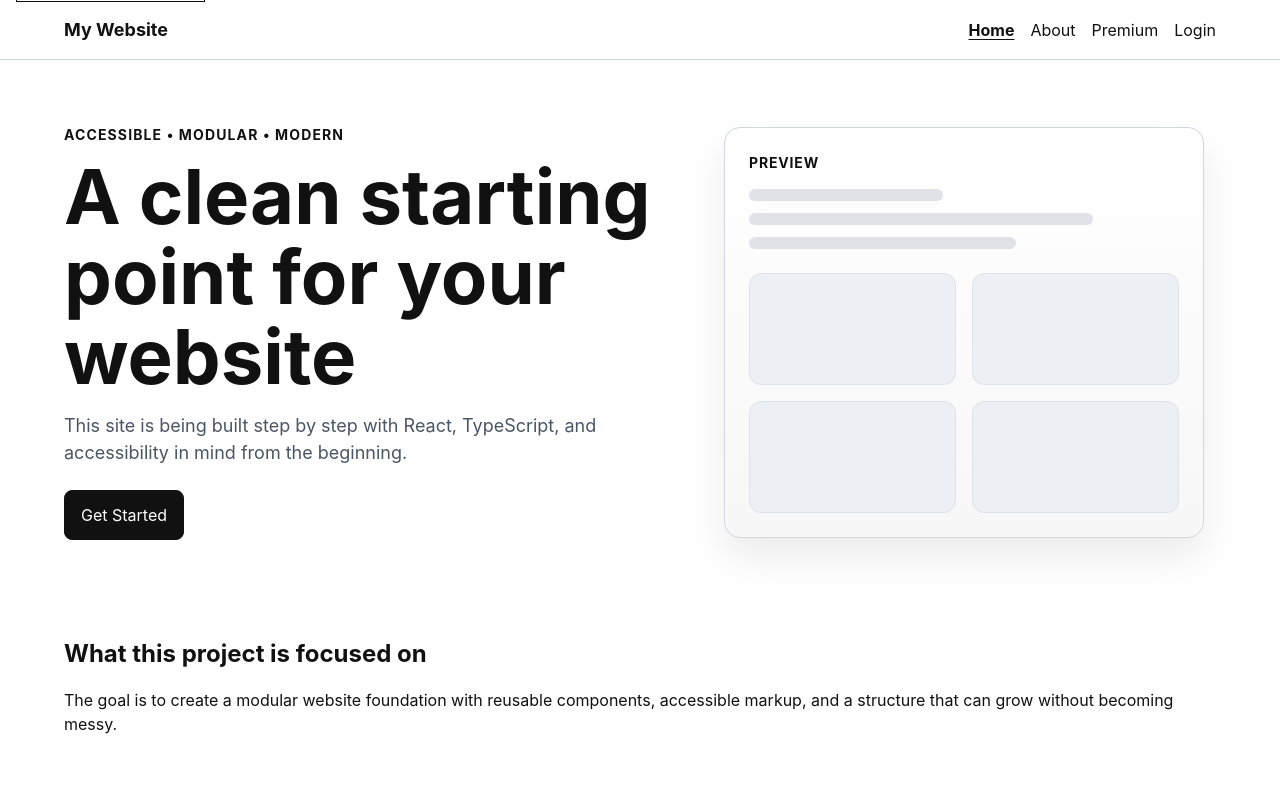
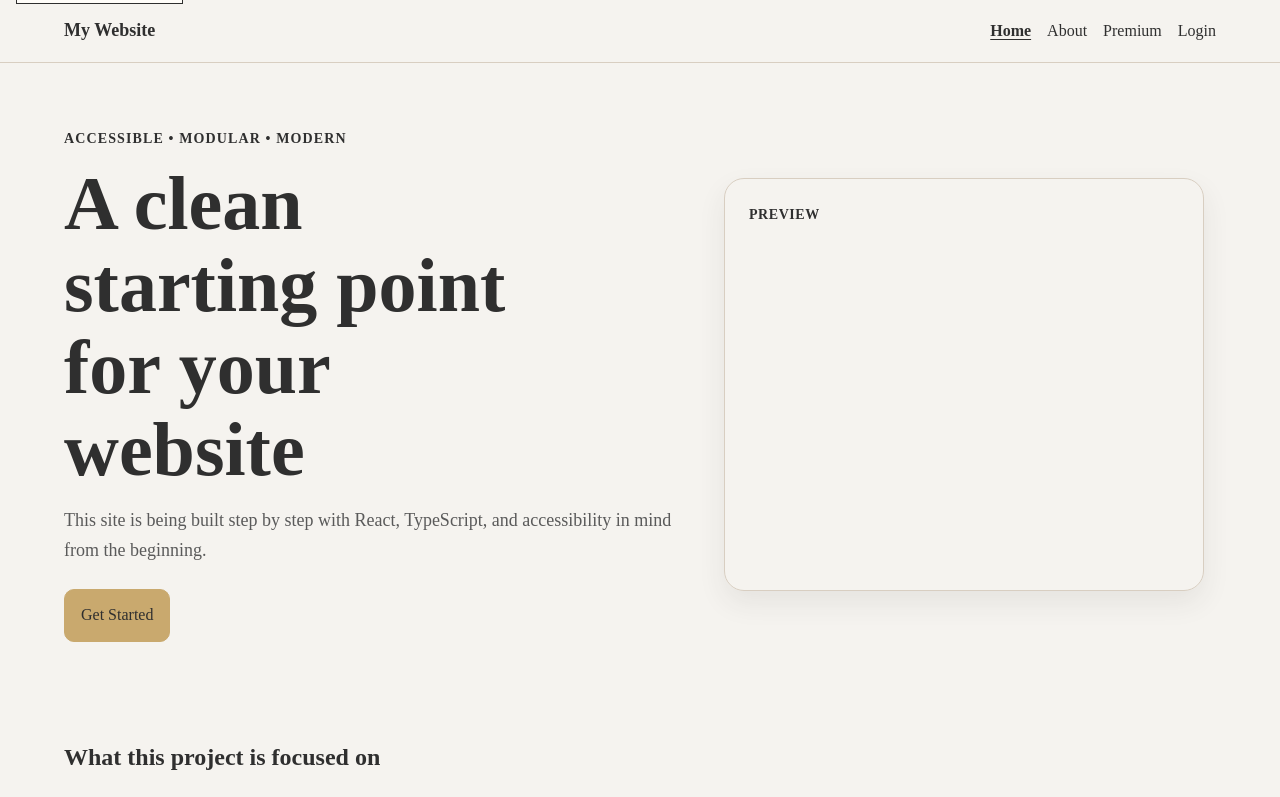
Before and after one commit to StefnotAdevyet/angiesSite, a React (Vite) app: page / in a window 1280 px wide. Shown: the top 797 px of the page. Built offline with nearby package versions, Linux system fonts and the light colour scheme.

Commit message:
Add brand color and typography tokens for wellness site

```diff
--- a/index.html
+++ b/index.html
@@ -3,6 +3,9 @@
   <head>
     <meta charset="UTF-8" />
     <link rel="icon" type="image/svg+xml" href="/favicon.svg" />
+    <link rel="preconnect" href="https://fonts.googleapis.com" />
+    <link rel="preconnect" href="https://fonts.gstatic.com" crossorigin />
+    <link href="https://fonts.googleapis.com/css2?family=Allura&family=Lato:wght@400;500;700&family=Playfair+Display:wght@600;700&display=swap" rel="stylesheet"/>
     <meta name="viewport" content="width=device-width, initial-scale=1.0" />
     <title>template-site</title>
   </head>
--- a/src/styles/tokens.css
+++ b/src/styles/tokens.css
@@ -1,85 +1,96 @@
 /* =========================================================
-   Color tokens
-   Semantic colors used throughout the site.
+   Brand design tokens
    ========================================================= */
 
 :root {
-    --color-background: #ffffff;
-    --color-surface: #ffffff;
-    --color-surface-subtle: #f7f7f8;
-    --color-surface-muted: #eceff3;
+    /* =======================================================
+     Color tokens
+     ======================================================= */
 
-    --color-border: #d0d7de;
-    --color-border-subtle: #dde3ea;
+    --color-background: #f5f3ef;
+    --color-surface: #fffdf9;
+    --color-surface-soft: #f0ece5;
+    --color-surface-sage: #edf3e8;
 
-    --color-text: #111111;
-    --color-text-muted: #4b5563;
+    --color-border: #d8cec1;
+    --color-border-strong: #c7b7a3;
 
-    --color-accent: #111111;
-    --color-accent-hover: #222222;
-    --color-accent-contrast: #ffffff;
+    --color-text: #2f2f2f;
+    --color-text-muted: #5a5a5a;
+    --color-text-on-dark: #fdfcf9;
 
-    --color-focus: #005fcc;
-    --color-skeleton: #dfe3e8;
+    --color-primary: #0f4c5c;
+    --color-primary-hover: #0c3e4b;
+
+    --color-secondary: #9caf88;
+    --color-secondary-deep: #869777;
+
+    --color-accent: #c9a96e;
+    --color-accent-hover: #b89557;
+
+    --color-focus: #0f4c5c;
 
     /* =======================================================
      Typography tokens
-     Font families, sizes, weights, line heights, spacing.
      ======================================================= */
 
-    --font-family-base: Inter, system-ui, -apple-system, BlinkMacSystemFont, "Segoe UI",
-        sans-serif;
+    --font-family-heading: "Playfair Display", Georgia, serif;
+    --font-family-body: "Lato", "Open Sans", Arial, sans-serif;
+    --font-family-accent: "Allura", cursive;
 
     --font-size-xs: 0.875rem;
     --font-size-sm: 1rem;
     --font-size-md: 1.125rem;
-    --font-size-lg: 1.25rem;
-    --font-size-xl: clamp(2.5rem, 6vw, 4.75rem);
+    --font-size-lg: 1.375rem;
+    --font-size-xl: clamp(2.75rem, 6vw, 4.75rem);
+    --font-size-display: clamp(3.25rem, 7vw, 5.5rem);
 
     --font-weight-regular: 400;
+    --font-weight-medium: 500;
     --font-weight-bold: 700;
 
-    --line-height-tight: 1.05;
-    --line-height-base: 1.5;
+    --line-height-tight: 1.08;
+    --line-height-base: 1.65;
 
     --letter-spacing-eyebrow: 0.08em;
-    --letter-spacing-label: 0.06em;
+    --letter-spacing-label: 0.04em;
 
     /* =======================================================
      Spacing tokens
-     Shared spacing scale for padding, margin, and gaps.
      ======================================================= */
 
     --space-1: 0.25rem;
     --space-2: 0.5rem;
     --space-3: 0.75rem;
     --space-4: 1rem;
+    --space-5: 1.25rem;
     --space-6: 1.5rem;
     --space-8: 2rem;
+    --space-10: 2.5rem;
     --space-12: 3rem;
     --space-16: 4rem;
+    --space-20: 5rem;
 
     /* =======================================================
      Layout tokens
-     Shared layout constraints.
      ======================================================= */
 
     --content-width: 72rem;
 
     /* =======================================================
      Radius tokens
-     Shared rounding values.
      ======================================================= */
 
-    --radius-sm: 0.5rem;
-    --radius-md: 0.75rem;
-    --radius-lg: 1rem;
+    --radius-sm: 0.625rem;
+    --radius-md: 0.875rem;
+    --radius-lg: 1.25rem;
+    --radius-xl: 1.5rem;
     --radius-pill: 999px;
 
     /* =======================================================
      Shadow tokens
-     Shared shadow treatments.
      ======================================================= */
 
-    --shadow-card: 0 20px 40px rgba(17, 17, 17, 0.08);
+    --shadow-card: 0 12px 28px rgba(47, 47, 47, 0.08);
+    --shadow-card-hover: 0 18px 38px rgba(47, 47, 47, 0.12);
 }
```
